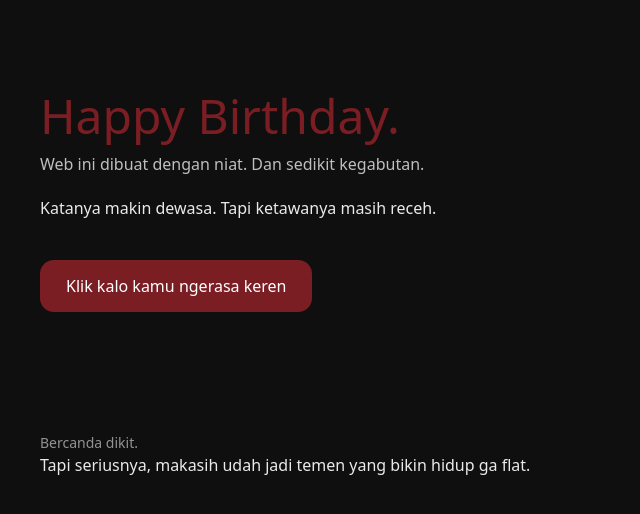
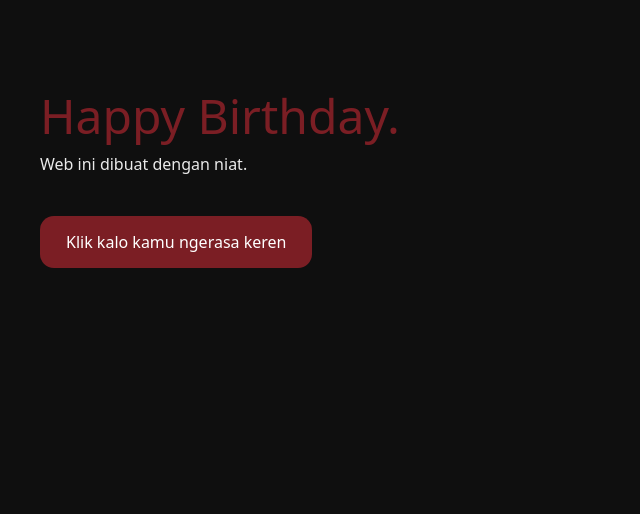
Before and after one commit to earlymiaw-art/birthday-project, a Next.js app: page / in a window 1280 px wide. Shown: the top 514 px of the page, without its empty margins (0-640 px from the left). Built offline with nearby package versions, Linux system fonts and the light colour scheme.

Commit message:
fix client component for click

```diff
--- a/app/page.tsx
+++ b/app/page.tsx
@@ -1,3 +1,5 @@
+'use client'
+
 export default function Home() {
   return (
     <main style={{
@@ -11,18 +13,10 @@ export default function Home() {
         Happy Birthday.
       </h1>
 
-      <p style={{ opacity: 0.8 }}>
-        Web ini dibuat dengan niat.
-        Dan sedikit kegabutan.
-      </p>
-
-      <p style={{ marginTop: 20 }}>
-        Katanya makin dewasa.
-        Tapi ketawanya masih receh.
-      </p>
+      <p>Web ini dibuat dengan niat.</p>
 
       <button
-        onClick={() => alert('Iya tau kamu keren. Jangan GR 😌')}
+        onClick={() => alert('Iya tau kamu keren 😌')}
         style={{
           marginTop: 40,
           padding: '14px 26px',
@@ -30,22 +24,11 @@ export default function Home() {
           border: 'none',
           backgroundColor: '#7b1e24',
           color: '#fff',
-          cursor: 'pointer',
-          fontSize: 16
+          cursor: 'pointer'
         }}
       >
         Klik kalo kamu ngerasa keren
       </button>
-
-      <div style={{ marginTop: 120, maxWidth: 600 }}>
-        <p style={{ fontSize: 14, opacity: 0.6 }}>
-          Bercanda dikit.
-        </p>
-        <p>
-          Tapi seriusnya,
-          makasih udah jadi temen yang bikin hidup ga flat.
-        </p>
-      </div>
     </main>
   )
 }
```
